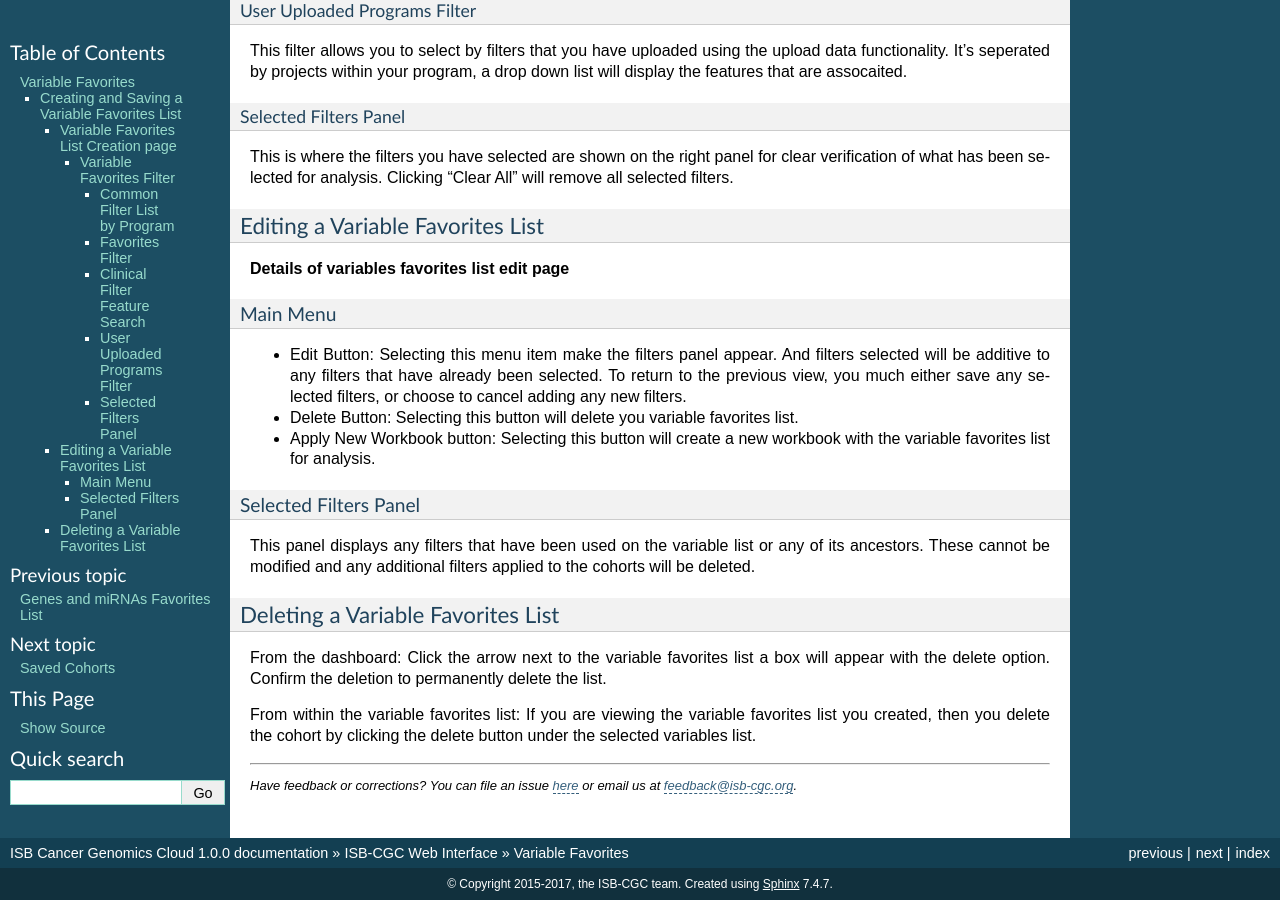
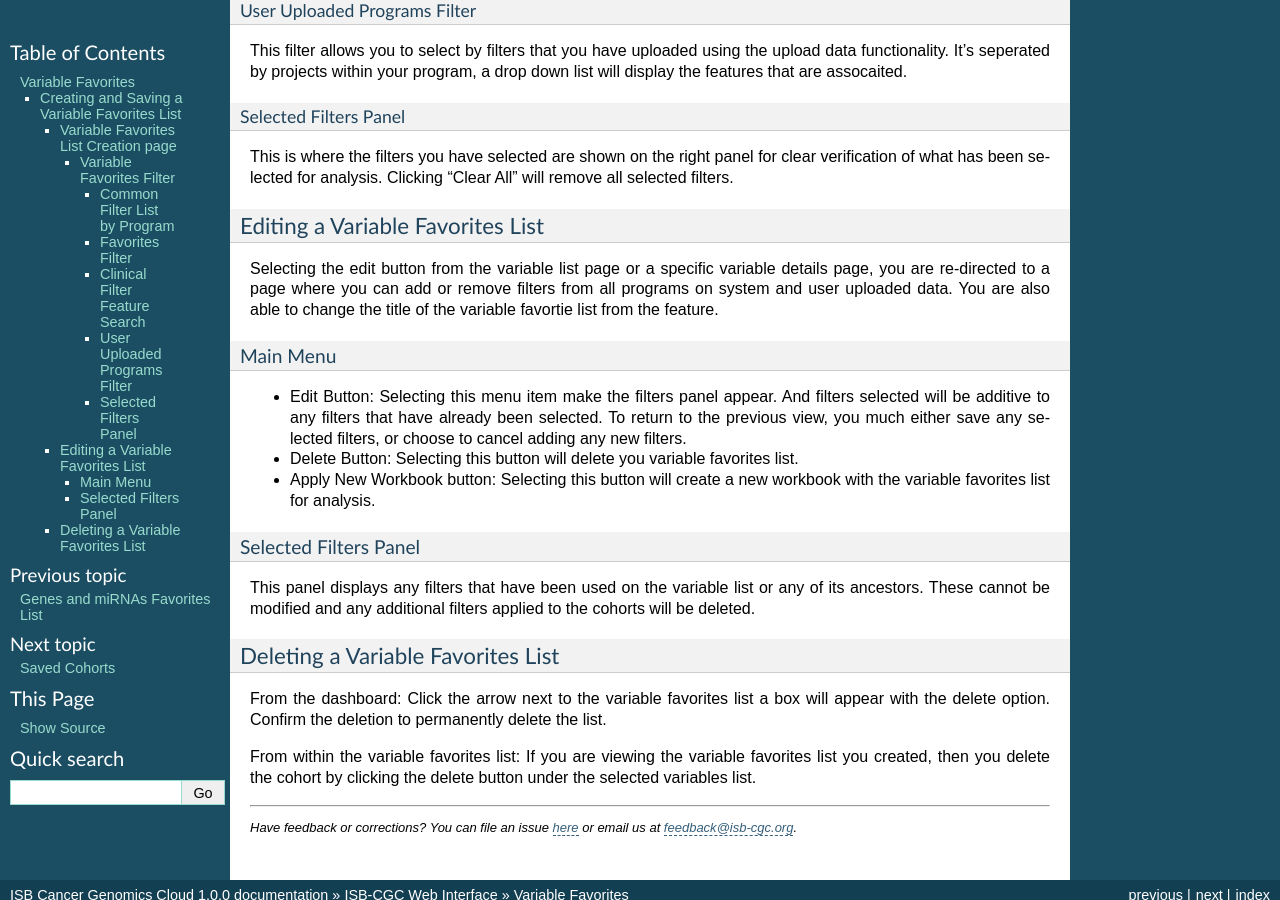
Before and after one commit to isb-cgc/readthedocs, a Sphinx documentation site: the page built from docs/source/sections/webapp/Variable-Favorites.rst, in a window 1280 px wide and 900 px high, scrolled down 1354 px. Built offline with Sphinx 7.4.7, drawn with Linux system fonts in a browser that asks for light colours; pages that are not in the unit, such as notebooks, are missing from menus.

Commit message:
added information to the edit feature

```diff
--- a/docs/source/sections/webapp/Variable-Favorites.rst
+++ b/docs/source/sections/webapp/Variable-Favorites.rst
@@ -98,7 +98,7 @@ This is where the filters you have selected are shown on the right panel for cle
 
 Editing a Variable Favorites List
 =================================
-**Details of variables favorites list edit page**
+Selecting the edit button from the variable list page or a specific variable details page, you are re-directed to a page where you can add or remove filters from all programs on system and user uploaded data. You are also able to change the title of the variable favortie list from the feature.
 
 Main Menu
 ---------
```
